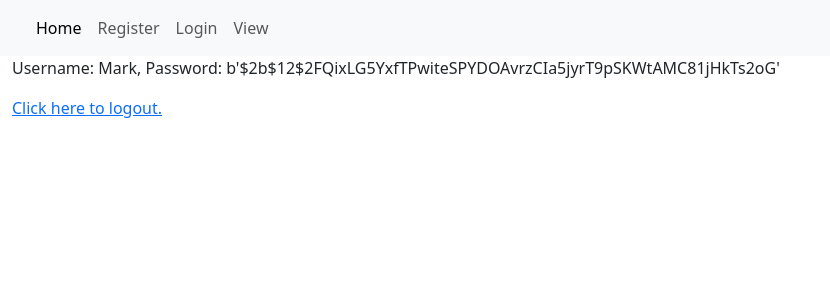
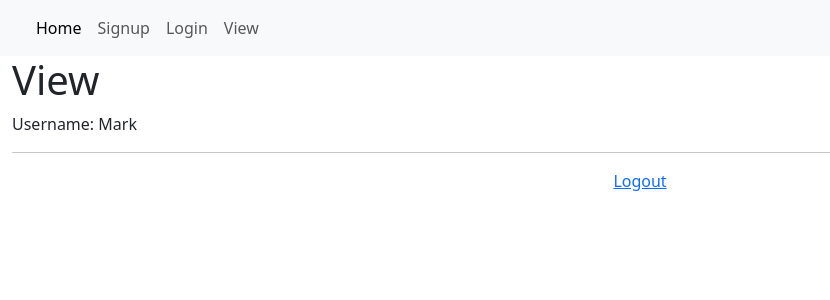
Before and after one commit to BigBangData/Puns, a Flask app: page /view in a window 1280 px wide. Shown: the top 300 px of the page, without its empty margins (0-830 px from the left). Run offline with Flask 3, Linux system fonts and the light colour scheme; a user stored in the database is signed in.

Commit message:
Revised webpage upto pivot to puns

```diff
--- a/app.py
+++ b/app.py
@@ -1,7 +1,7 @@
 import os
 import logging
 from datetime import datetime, timedelta
-from flask import Flask, redirect, url_for, render_template, flash, request, session
+from flask import Flask, redirect, url_for, render_template, flash, request
 from flask_sqlalchemy import SQLAlchemy
 from flask_login import UserMixin, LoginManager, login_user, login_required, logout_user, current_user
 from flask_wtf import FlaskForm
@@ -22,7 +22,6 @@ console_handler.setFormatter(formatter)
 
 # setup flask app
 app = Flask(__name__)
-app.secret_key = "wjer3498$&_VKA3lkf=="
 # store session data for 5 min; works even if browser is open
 app.permanent_session_lifetime = timedelta(minutes=5)
 
@@ -43,7 +42,6 @@ login_manager.login_view = 'login'
 def load_user(user_id):
     return User.query.get(int(user_id))
 
-
 class User(db.Model, UserMixin):
     id = db.Column(db.Integer, primary_key=True)
     username = db.Column(db.String(20), nullable=False, unique=True)
@@ -62,13 +60,12 @@ class RegisterForm(FlaskForm):
         validators=[InputRequired(), Length(min=4, max=20)]
         , render_kw={"placeholder": "Password"}
     )
-    submit = SubmitField("Register")
+    submit = SubmitField("Signup")
 
     def validate_username(self, username):
-        existing_username = User.query.filter_by(username=username.data).first()
-        if existing_username:
-            msg = 'Username already exists. Please try another.'
-            raise ValidationError(msg)
+        existing_user = User.query.filter_by(username=username.data).first()
+        if existing_user:
+            raise ValidationError("User exists.")
 
 class LoginForm(FlaskForm):
     username = StringField(
@@ -81,174 +78,91 @@ class LoginForm(FlaskForm):
     )
     submit = SubmitField("Login")
 
-
+# home
 @app.route('/')
 def home():
     return render_template('index.html')
 
-@app.route("/register", methods=["POST", "GET"])
-def register():
+# signup
+@app.route("/signup", methods=["POST", "GET"])
+def signup():
     form = RegisterForm()
+    if request.method == "POST":
+        if form.validate_on_submit():
+            hashed_password = bcrypt.generate_password_hash(form.password.data)
+            new_user = User(username=form.username.data, password=hashed_password)
+            db.session.add(new_user)
+            db.session.commit()
+            msg = f"Created new account for {form.username.data}. Please login."
+            logging.info(msg=msg)
+            flash(msg, "info")
+            return redirect(url_for('login'))
+        else:
+            msg = f"Username '{form.username.data}' exists. Please try another."
+            logging.info(msg=msg)
+            flash(msg, "info")
+            return render_template("signup.html", form=form)
+    # "GET"
+    else:
+        return render_template("signup.html", form=form)
 
-    if form.validate_on_submit():
-        hashed_password = bcrypt.generate_password_hash(form.password.data)
-        new_user = User(username=form.username.data, password=hashed_password)
-        db.session.add(new_user)
-        db.session.commit()
-        return redirect(url_for('login'))
-
-    return render_template("register.html", form=form)
-
+# login
 @app.route("/login", methods=["POST", "GET"])
 def login():
     form = LoginForm()
-    if form.validate_on_submit():
-        user_id = User.query.filter_by(username=form.username.data).first()
-        if user_id:
-            if bcrypt.check_password_hash(user_id.password, form.password.data):
-                login_user(user_id)
-                msg = f"Hello {user_id.username}, you are logged in."
-                flash(msg, "info")
-                return redirect(url_for('view'))
-    return render_template('login.html', form=form)
+    if request.method == "GET":
+        # cannot do "if current_user:"
+        # will have AnonymousUserMixin with no .username
+        try:
+            msg = f"{current_user.username}, you're already logged in."
+            flash(msg, "info")
+            return redirect(url_for('view'))
+        # throws error when current_user is Anonymous (not logged in)
+        except AttributeError:
+            return render_template('login.html', form=form)
+    # "POST"
+    else:
+        if form.validate_on_submit():
+            user_id = User.query.filter_by(username=form.username.data).first()
+            if user_id:
+                if bcrypt.check_password_hash(user_id.password, form.password.data):
+                    login_user(user_id)
+                    flash(f"Hello {user_id.username}, you are logged in.", "info")
+                    return redirect(url_for('view'))
+                else:
+                    logging.info(msg=f"Wrong password for {form.username.data}.")
+                    flash("Wrong password.", "info")
+                    return render_template('login.html', form=form)
+            else:
+                flash("Did you signup for an account yet?")
+                return redirect(url_for('signup'))
 
-# def register():
-#     if request.method == "POST":
-#         # start session
-#         session.permanent = True
-#         # get username
-#         username = request.form["username"]
-#         session["username"] = username
-#         # check if user already exists
-#         # if so, redirect to login
-#         found_user = User.query.filter_by(username=username).first()
-#         if found_user:
-#             msg = f"{username}, you already have an account. Please login." # check if logged in already
-#             flash(msg, "info")
-#             logging.info(msg=msg)
-#             return redirect(url_for("login")) # gets two messages if already logged in
-#         else:
-#             # create an account
-#             internal_msg = f"Creating user {username} in database."
-#             logging.info(msg=internal_msg)
-#             usr = User(username, "")
-#             db.session.add(usr) # stage
-#             # doesn't add automatically because one could rollback
-#             db.session.commit()
-#             # message user
-#             msg = f"Created account for {username}."
-#             logging.info(msg=msg)
-#             usr = User(username, "")
-#             return redirect(url_for("login")) # gets two messages if already logged in
-#     # "GET" method
-#     else:
-#         return render_template('register.html')
-
-# def login():
-#     if request.method == "POST":
-#         # start session
-#         session.permanent = True
-#         # get username
-#         username = request.form["username"]
-#         session["username"] = username
-#         # check if user already exists
-#         # find all users with this name, grab first
-#         # assumes names are unique, coult try .all() or .delete()
-#         # could loop through objects if using .all() to delete them
-#         found_user = User.query.filter_by(username=username).first()
-#         if found_user:
-#             # if user exists, grab password for session
-#             session["password"] = found_user.password
-#             # authenticate first
-#             msg = f"{username}, you are logged in."
-#             flash(msg, "info")
-#             logging.info(msg=msg)
-#             return redirect(url_for("view"))
-#         else:
-#             # redirect to register
-#             msg = f"User {username} not found. Please register for an account."
-#             logging.info(msg=msg)
-#             flash(msg, "info")
-#             return redirect(url_for("register"))
-#     # "GET" method
-#     else:
-#         if "username" in session:
-#             logged_user = session["username"]
-#             msg = f"{logged_user}, you are already logged in."
-#             flash(msg, "info")
-#             logging.info(msg=msg)
-#             return redirect(url_for("view"))
-#         else:
-#             return render_template('login.html')
-
-
+# logout
 @app.route('/logout', methods=["POST", "GET"])
 @login_required
 def logout():
     logout_user()
+    flash("You've successfully logged out.")
     return redirect(url_for('login'))
-    # if "username" in session:
-    #     logged_user = session["username"]
-    #     msg = f"{logged_user}, you have logged out successfully."
-    #     flash(msg, "info")
-    #     logging.info(msg=msg)
-    #     session.pop("username", None)
-    #     session.pop("password", None)
-    #     return redirect(url_for("login"))
-    # else:
-    #     msg = "You are not logged in."
-    #     flash(msg, "info")
-    #     logging.info(msg=msg)
-    #     return redirect(url_for("login"))
 
-
+# view
 @app.route('/view', methods=["POST", "GET"])
 @login_required
 def view():
+    #user_filter = User.query.filter_by(username=current_user.username).first()
     admin_filter = User.query.all()
     return render_template('view.html', values=admin_filter)
-    # # only user can delete their data
-    # if "username" in session:
-    #     logged_user = session["username"]
-    #     if request.method == "POST":
-    #         requested_user = request.form["username"]
-    #         if logged_user == requested_user:
-    #             # permission to delete its own data
-    #             User.query.filter_by(username=logged_user).delete()
-    #             db.session.commit()
-    #             msg = f"{logged_user} successfully deleted."
-    #             flash(msg, "info")
-    #             logging.info(msg=msg)
-    #             # user filter
-    #             # user_filter = User.query.filter_by(username=logged_user).all()
-    #             # revamped permission to view all users
-    #             admin_filter = User.query.all()
-    #             return render_template("view.html", values=admin_filter)
-    #         else:
-    #             ui_msg = f"User {logged_user} not authorized to delete requested user."
-    #             console_msg = f"User {logged_user} not authorized to delete {requested_user}."
-    #             flash(ui_msg, "info")
-    #             logging.info(msg=console_msg)
-    #             admin_filter = User.query.all()
-    #             return render_template("view.html", values=admin_filter)
-    #     # "GET" method
-    #     else:
-    #         admin_filter = User.query.all()
-    #         return render_template("view.html", values=admin_filter)
-    # else:
-    #     flash(f"Please log in to view and manage user data.", "info")
-    #     return redirect(url_for("login"))
 
 
 if __name__ == '__main__':
     # add the console handler to the root logger
     logging.getLogger('').addHandler(console_handler)
-    # access db
+    # access database
     with app.app_context():
         db.create_all()
     # run app
     app.run(debug=True)
-    # app.run(host='0.0.0.0', port=5000) # to run
+    # app.run(host='0.0.0.0', port=5000) # to run in prod
     # close the console handler to avoid resource leaks
     console_handler.close()
     logging.getLogger('').removeHandler(console_handler)
--- a/templates/base.html
+++ b/templates/base.html
@@ -20,7 +20,7 @@
             <a class="nav-link active" aria-current="page" href="/">Home</a>
           </li>
           <li class="nav-item">
-            <a class="nav-link" href="register">Register</a>
+            <a class="nav-link" href="signup">Signup</a>
           </li>
           <li class="nav-item">
             <a class="nav-link" href="login">Login</a>
--- a/templates/view.html
+++ b/templates/view.html
@@ -1,21 +1,19 @@
 {% extends "base.html" %}
 {% block title %}View{% endblock %}
 {% block content %}
+    <!-- flash messages before header -->
     {% with messages = get_flashed_messages() %}
         {% if messages %}
             {% for msg in messages %}
                 <p>{{msg}}</p>
             {% endfor %}
         {% endif %}
-    <!-- Redo for Puns -->
+    <h1>View</h1>
         {% for item in values %}
-            <p>Username: {{item.username}}, Password: {{item.password}}</p>
+            <p>Username: {{item.username}}</p>
         {% endfor %}
-    <!-- <form action="#" method="POST">
-        <p>Delete:</p>
-        <input type="username" name="username" placeholder="Enter Name" value="{{username if username}}"/>
-        <input type="submit" value="submit"/>
-    </form> -->
     {% endwith %}
-    <a href="{{url_for('logout')}}">Click here to logout.</a>
+    <hr>
+    <p style="text-align: center;"><a href="{{url_for('logout')}}">Logout</a></p>
+    <br>
 {% endblock %}
```
Also changed, not shown: templates/login.html (+2 -7 lines), templates/signup.html (renamed from templates/register.html, +3 -8 lines), README.md, instance/database.db (deleted).
